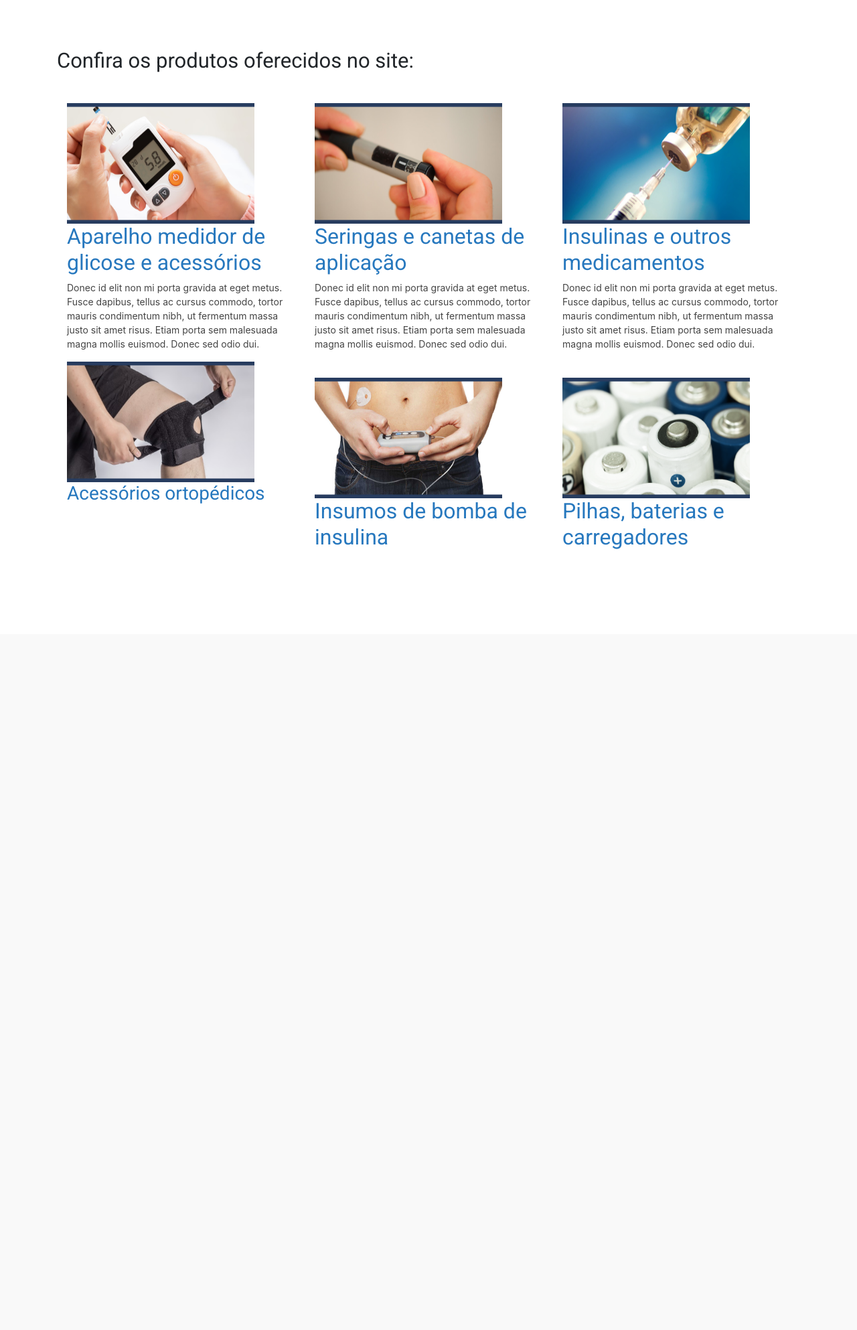
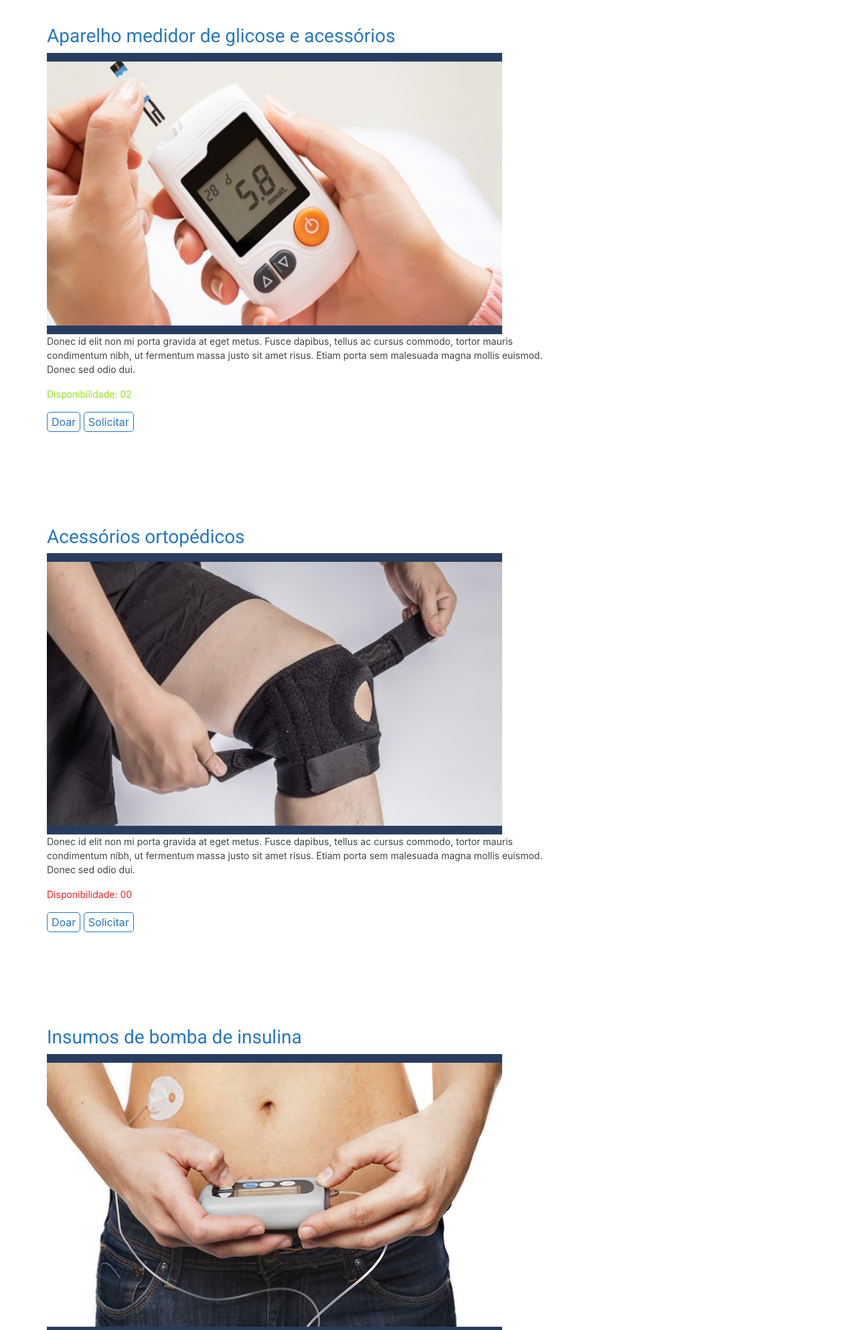
Before and after one commit to LucasKleaL/doabetes, a Django app: page /produtos in a window 1280 px wide. Shown: the part 81-2067 px from the top of the page at 67% size. Before the commit the page ends 901 px from the top, so only its background shows below. Run offline with Django 3.2, Linux system fonts and the light colour scheme; some libraries are stand-ins or nearby versions.

Commit message:
update products

```diff
--- a/doabetesite/templates/site/paginaProdutos.html
+++ b/doabetesite/templates/site/paginaProdutos.html
@@ -151,6 +151,22 @@
     color: rgb(39, 120, 190);
     text-decoration: none;
   }
+
+  #botao {
+    background-color: #fff;
+    border: 5px solid rgb(39, 120, 190);
+    border-width: 1px;
+    border-radius: 5px;
+    color: rgb(39, 120, 190);
+    padding: 2px 6px;
+  }
+
+  #botao:hover {
+    background-color: rgb(39, 120, 190);
+    border-color: rgb(39, 120, 190);
+    color: rgb(249, 249, 249);
+    text-decoration: none;
+  }
 </style>
 <meta charset="UTF-8">
 <meta name="viewport" content="width=device-width, initial-scale=1.0">
@@ -219,82 +235,58 @@
     </div>
   </header>
   <div class="py-5">
-    <div class="container" id="col-md-12">
-      <div class="row">
-        <div class="col-md-12">
-          <h1 class="display-4" id="" style="padding-top: 35px; text-align: left;font-family: roboto; font-size: 31px;">
-            <b>Confira os produtos oferecidos no site:</b><br><br></h1>
-        </div>
         <div class="container-fluid">
-          <div class="container-fluid">
-            <div class="row">
-              <div class="col-md-4">
-                <a href="">
-                  <img alt="aparelhomedidor" src="static/img/produto_imagem/aparelho.png" width=280 height="180"><br>
-                  <h2 id="aparelho">Aparelho medidor de glicose e acessórios</h2>
-                  <p>
-                </a>
-                Donec id elit non mi porta gravida at eget metus. Fusce dapibus, tellus ac cursus commodo, tortor
-                mauris condimentum nibh, ut fermentum massa justo sit amet risus. Etiam porta sem malesuada magna
-                mollis euismod. Donec sed odio dui.
-                </p>
-
-                <a href="#">
-                  <img alt="orto" src="static/img/produto_imagem/orto.png" width=280 height="180"><br>
-                  <h3 style="font-family: Roboto; color: rgb(39, 120, 190);">Acessórios ortopédicos</h3>
-                </a>
-              </div>
-              <div class="col-md-4">
-                <a href="#">
-                  <img alt="canetaaplicacao" src="static/img/produto_imagem/caneta.png" width=280 height="180"><br>
-                  <h2 style="font-family: Roboto; color: rgb(39, 120, 190);">Seringas e canetas de aplicação</h2>
-                </a>
+          <div class="container" style="padding-left: 0px;">
+            <h3 id="aparelho">Aparelho medidor de glicose e acessórios</h3>
+            <img alt="aparelhomedidor" src="static/img/produto_imagem/aparelho.png" width=680 height="420"><br>
             <p>
               Donec id elit non mi porta gravida at eget metus. Fusce dapibus, tellus ac cursus commodo, tortor
-                    mauris condimentum nibh, ut fermentum massa justo sit amet risus. Etiam porta sem malesuada magna
-                    mollis euismod. Donec sed odio dui.
+              mauris<br> condimentum nibh, ut fermentum massa justo sit amet risus. Etiam porta sem malesuada magna
+              mollis euismod.<br> Donec sed odio dui.
             </p>
-                  <br>
+            <p style="color: rgb(145, 230, 18);">Disponibilidade: 02</p>
+            <button id="botao" onclick="window.location.href='#'">Doar</button>
+            <button id="botao" onclick="window.location.href='#'">Solicitar</button>
+          </div>
 
-                    <a href="#">
-                      <img alt="bombadeinsulina" src="static/img/produto_imagem/bomba.png" width=280 height="180"><br>
-                      <h2 style="font-family: Roboto; color: rgb(39, 120, 190);">Insumos de bomba de insulina</h2>
-                    </a>
-              </div>
-              <div class="col-md-4">
-                  <a href="#">
-                    <img alt="insulina" src="static/img/produto_imagem/insulina.png" width=280 height="180"><br>
-                    <h2 style="font-family: Roboto; color: rgb(39, 120, 190);">Insulinas e outros medicamentos</h2>
-                  </a>
+          <div class="container" style="padding-left: 0px;">
+            <h3 id="aparelho">Acessórios ortopédicos</h3>
+            <img alt="aparelhomedidor" src="static/img/produto_imagem/orto.png" width=680 height="420"><br>
             <p>
               Donec id elit non mi porta gravida at eget metus. Fusce dapibus, tellus ac cursus commodo, tortor
-                  mauris condimentum nibh, ut fermentum massa justo sit amet risus. Etiam porta sem malesuada magna
-                  mollis euismod. Donec sed odio dui.
+              mauris<br> condimentum nibh, ut fermentum massa justo sit amet risus. Etiam porta sem malesuada magna
+              mollis euismod.<br> Donec sed odio dui.
             </p>
-                <br>
-                  <div class="col-md-4"></div>
-                  <a href="#">
-                    <img alt="insulina" src="static/img/produto_imagem/baterias.png" width=280 height="180"><br>
-                    <h2 style="font-family: Roboto; color: rgb(39, 120, 190);">Pilhas, baterias e carregadores</h2>
-                  </a>
-                </div>
-              </div>
-            </div>
-          </div>
-        </div>
-      </div>
+            <p style="color: rgb(231, 34, 34);">Disponibilidade: 00</p>
+
+            <button id="botao" onclick="window.location.href='#'">Doar</button>
+            <button id="botao" onclick="window.location.href='#'">Solicitar</button>
           </div>
 
+          <div class="container" style="padding-left: 0px;">
+            <h3 id="aparelho">Insumos de bomba de insulina</h3>
+            <img alt="aparelhomedidor" src="static/img/produto_imagem/bomba.png" width=680 height="420"><br>
+            <p>
+              Donec id elit non mi porta gravida at eget metus. Fusce dapibus, tellus ac cursus commodo, tortor
+              mauris<br> condimentum nibh, ut fermentum massa justo sit amet risus. Etiam porta sem malesuada magna
+              mollis euismod.<br> Donec sed odio dui.
+            </p>
+            <p style="color: rgb(231, 34, 34);">Disponibilidade: 00</p>
+            <button id="botao" onclick="window.location.href='#'">Doar</button>
+            <button id="botao" onclick="window.location.href='#'">Solicitar</button>
           </div>
-  </div>
-  </div>
+          <div class="container" style="padding-left: 0px;">
+            <h3 id="aparelho">Pilhas, baterias e carregadores</h3>
+            <img alt="aparelhomedidor" src="static/img/produto_imagem/baterias.png" width=680 height="420"><br>
+            <p>
+              Donec id elit non mi porta gravida at eget metus. Fusce dapibus, tellus ac cursus commodo, tortor
+              mauris<br> condimentum nibh, ut fermentum massa justo sit amet risus. Etiam porta sem malesuada magna
+              mollis euismod.<br> Donec sed odio dui.
+            </p>
+            <p style="color: rgb(145, 230, 18);">Disponibilidade: 06</p>
 
-
-  </div>
-  </div>
-  </div>
-  </div>
-
+            <button id="botao" onclick="window.location.href='#'">Doar</button>
+            <button id="botao" onclick="window.location.href='#'">Solicitar</button>
 </body>
 
 </html>
--- a/doabetesite/urls.py
+++ b/doabetesite/urls.py
@@ -12,4 +12,5 @@ urlpatterns = [
     path('produtos', views.produtos, name='paginaprodutos'),
     path('depoimentos', views.depoimentos, name='paginaDepoimentos'),
 
+
 ]
```
Lines whose indentation alone changed are shown as unchanged.
